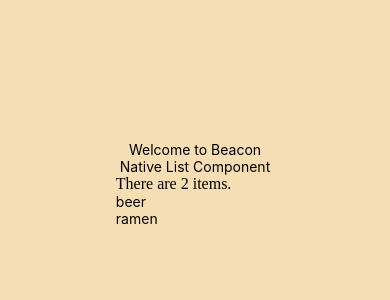
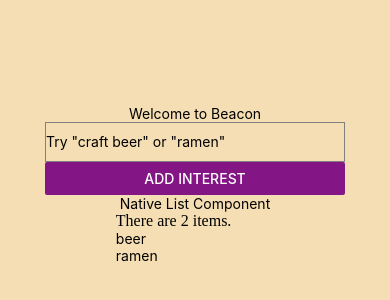
Before and after one commit to grantyang/Beacon-Native, a React Native app: screen / in a window 390 px wide. Shown: the part 238-538 px from the top of the page. Built offline with nearby package versions, Linux system fonts and the light colour scheme.

Commit message:
Adds input skeleton

```diff
--- a/App.js
+++ b/App.js
@@ -1,6 +1,7 @@
 import React from 'react';
 import { StyleSheet, Text, View } from 'react-native';
 import List from './native/components/List.js';
+import Input from './native/components/Input.js';
 
 export default class App extends React.Component {
   constructor(props) {
@@ -14,6 +15,7 @@
     return (
       <View style={styles.container}>
         <Text>Welcome to Beacon</Text>
+        <Input />
         <List items={this.state.items}/>
       </View>
     );
--- /dev/null
+++ b/native/components/Input.js
@@ -0,0 +1,30 @@
+import React, { Component } from 'react';
+import { Button, TextInput, View } from 'react-native';
+
+export default class Input extends Component {
+  constructor(props) {
+    super(props);
+    this.state = {
+      text: 'Try "craft beer" or "ramen"'
+    };
+  }
+
+  render() {
+    return (
+      <View>
+        <TextInput
+          style={{height: 40, width: 300, borderColor: 'gray', borderWidth: 1}}
+          onChangeText={(text) => this.setState({text})}
+          onFocus={() => this.setState({text:''})}
+          value={this.state.text}
+        />
+        <Button
+          onPress={()=>this.setState({text:'pressed'})}
+          title="Add Interest"
+          color="#841584"
+          accessibilityLabel="Add Interest"
+        />
+      </View>
+    );
+  }
+}
```
Also changed, not shown: 1 other file (tests, documents, lock files or other folders).
